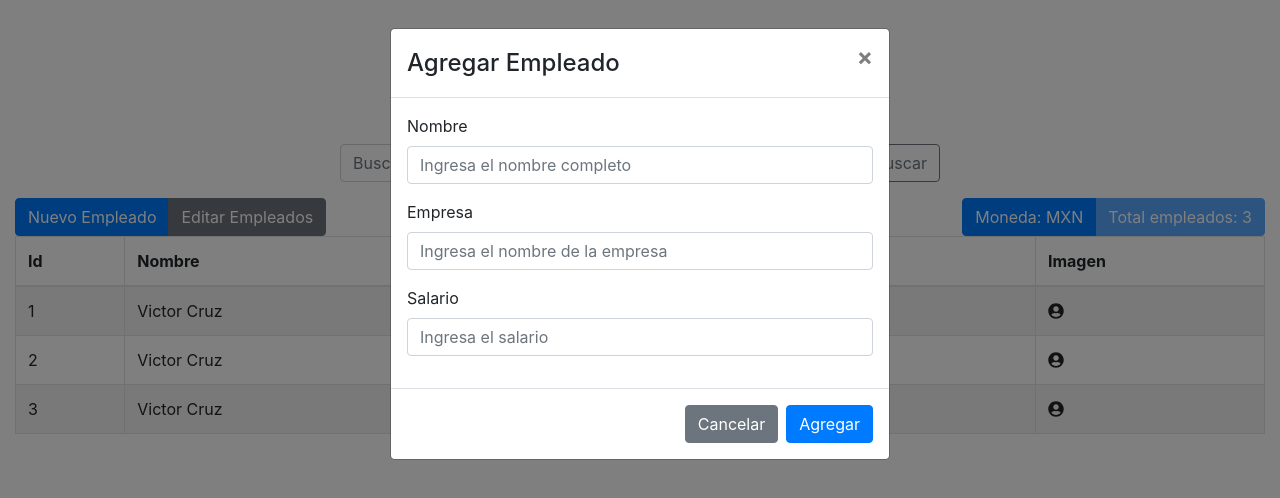
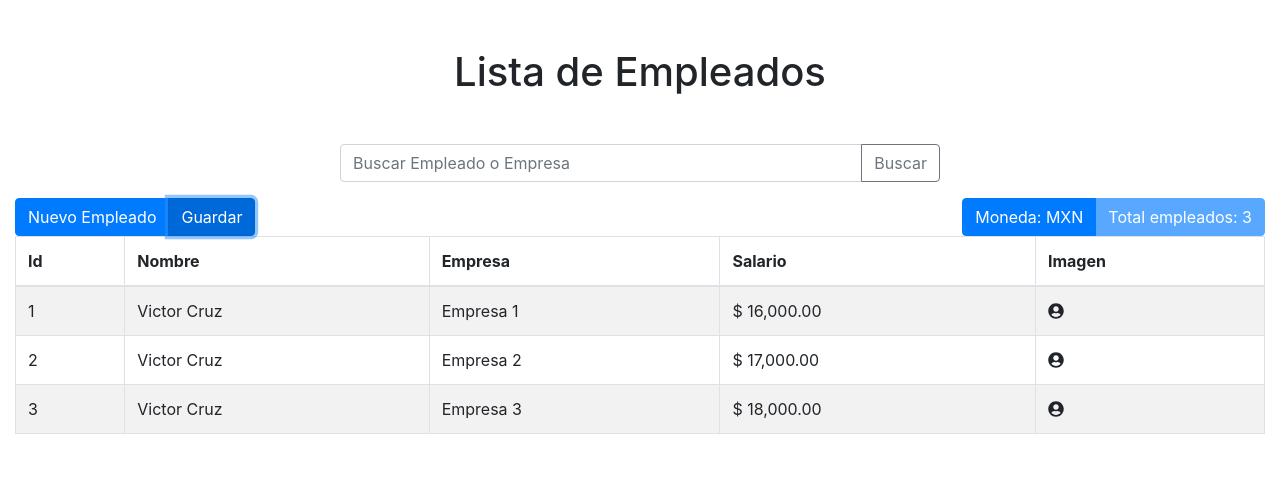
Before and after one commit to vicc30/lista-empleados, a React (Create React App) app: page / in a window 1280 px wide. Both pictures are taken after a click on the button "Editar Empleados". Shown: the top 498 px of the page. Built offline with nearby package versions, Linux system fonts and the light colour scheme.

Commit message:
Hacer editable la tabla

```diff
--- a/src/App.js
+++ b/src/App.js
@@ -19,6 +19,27 @@ const App = () => {
   //Funcion de cambio de moneda en estado
   const changeCurrency = (currency) => {
     currency === "MXN" ? setCurrency(() => "USD") : setCurrency(() => "MXN");
+  }
+
+  // Funcion que cambia de estado a editable
+  const toggleEditable = () => {
+    setEditable((prev) => !prev);
+    const empleados = document.getElementsByClassName('nombre-empleado');
+    const salarios = document.getElementsByClassName('salario-empleado');
+
+    for(var i=0; i<empleados.length; i++){
+      empleados[i].contentEditable=!editable;
+      salarios[i].contentEditable=!editable;
+    }
+  }
+
+  // Funcion que hace editables a los elementos de la lista
+  const makeEditable = () => {
+    toggleEditable();
+  }
+
+  const saveItems = () => {
+    toggleEditable();
   }
 
   //Modal Nuevo Empleado
@@ -56,9 +77,9 @@ const App = () => {
         </ButtonGroup>
         <ButtonGroup className="editar">
           <Button onClick={handleShow} >Nuevo Empleado</Button>
-          { editable === false ?
-            <Button onClick={handleShow} variant="secondary">Editar Empleados</Button> :
-            <Button variant="primary">Guardar</Button> }
+          {editable === false ?
+            <Button onClick={makeEditable} variant="secondary">Editar Empleados</Button> :
+            <Button onClick={saveItems} variant="primary">Guardar</Button>}
         </ButtonGroup>
         <Table striped bordered hover id="myTable">
           <thead>
```
